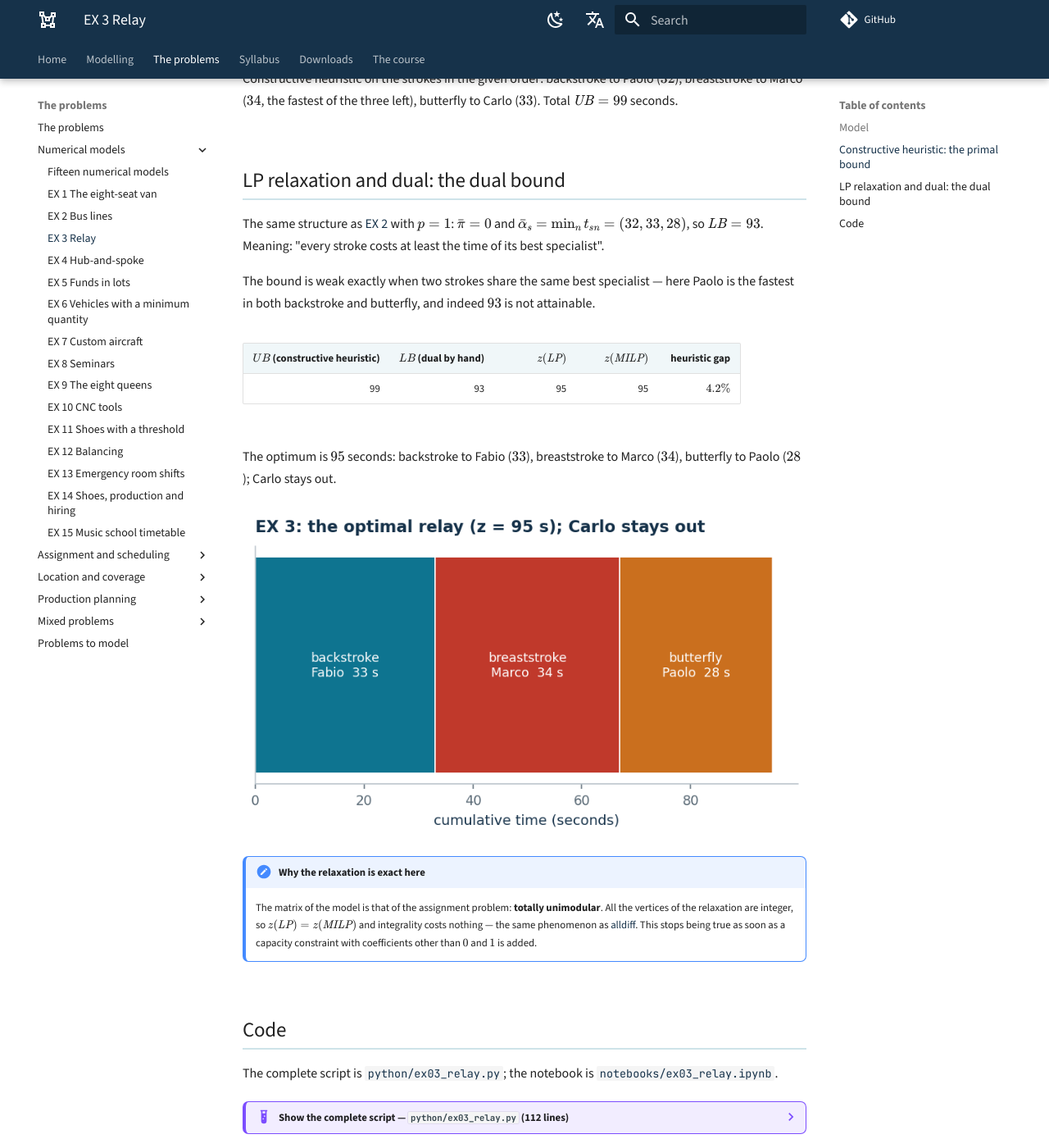
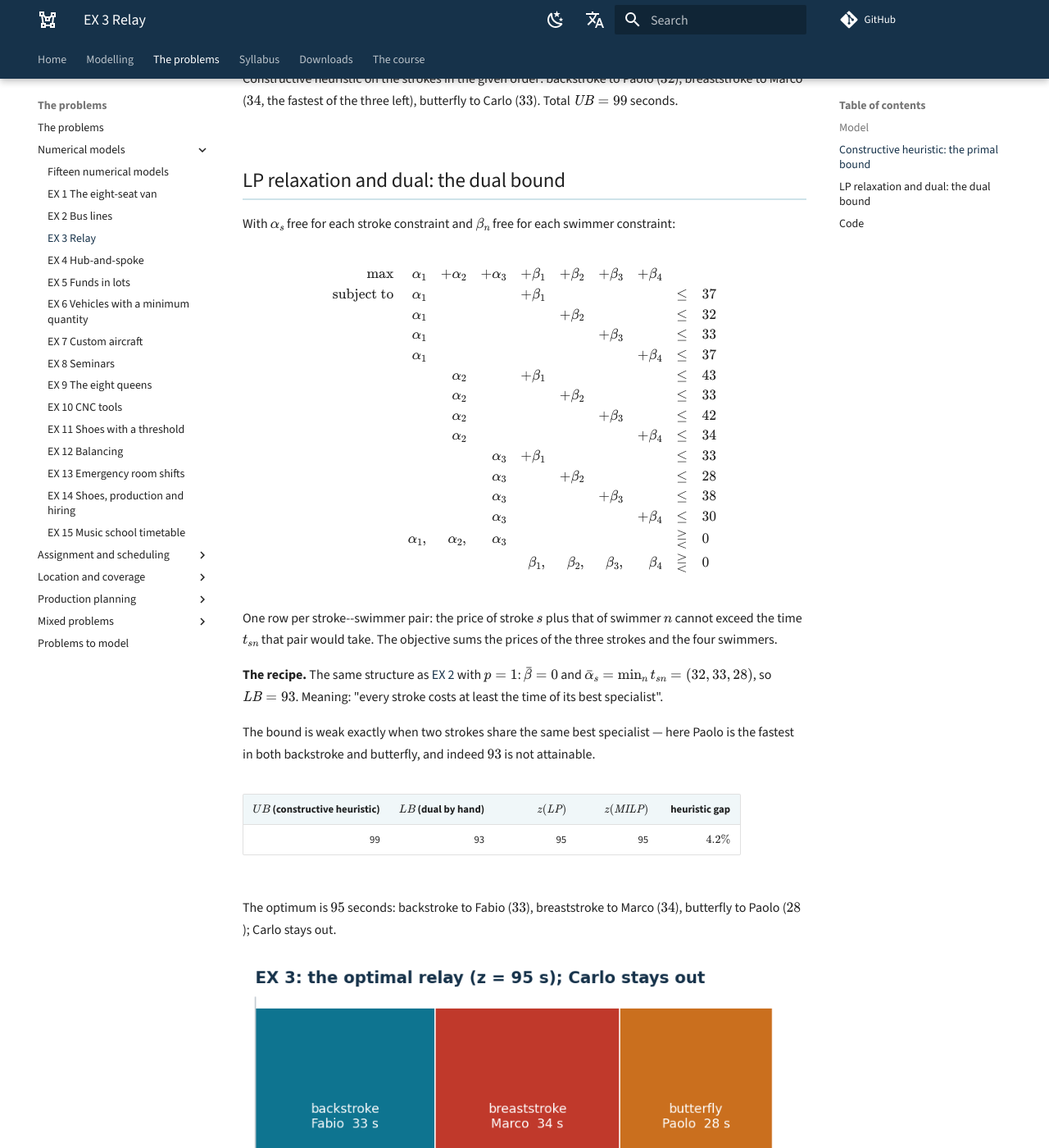
Before and after one commit to fabiofurini/mip-modelling, an MkDocs documentation site: the page built from docs/ex-03.md, in a window 1280 px wide and 1400 px high, scrolled down 1291 px. Shown: the whole window at 82% size. Built offline with MkDocs 1.6.1 and Material for MkDocs 9.7.7, drawn with Linux system fonts in a browser that asks for light colours; comment, search, counter and statistics services are not loaded.

Commit message:
The relay shows its dual model too
The page talked about the dual recipe and the bound it gives, but the model was
not there: the generator produced it and nobody embedded it. It was the only one
of the fifteen in that state, and the model check now notices by itself, because
it compares the generated files with the ones the pages actually show.

Co-Authored-By: Claude Opus 5 <noreply@anthropic.com>

```diff
--- a/docs/ex-03.md
+++ b/docs/ex-03.md
@@ -61,9 +61,45 @@ breaststroke to Marco ($34$, the fastest of the three left), butterfly to Carlo
 
 ## LP relaxation and dual: the dual bound
 
-The same structure as [EX 2](ex-02.md) with $p = 1$: $\bar\pi = 0$ and
-$\bar\alpha_s = \min_n t_{sn} = (32, 33, 28)$, so $\mathit{LB} = 93$. Meaning:
-"every stroke costs at least the time of its best specialist".
+With $\alpha_s$ free for each stroke constraint and $\beta_n$ free for each
+swimmer constraint:
+
+<!-- modello-esteso: ex03_duale -->
+
+<div class="modello-esteso largo" markdown>
+
+$$
+\begin{array}{rrrrrrrr c l}
+\max & \alpha_1 & +\alpha_2 & +\alpha_3 & +\beta_1 & +\beta_2 & +\beta_3 & +\beta_4 &  & \\
+\text{subject to} & \alpha_1 &  &  & +\beta_1 &  &  &  & \le & 37\\
+ & \alpha_1 &  &  &  & +\beta_2 &  &  & \le & 32\\
+ & \alpha_1 &  &  &  &  & +\beta_3 &  & \le & 33\\
+ & \alpha_1 &  &  &  &  &  & +\beta_4 & \le & 37\\
+ &  & \alpha_2 &  & +\beta_1 &  &  &  & \le & 43\\
+ &  & \alpha_2 &  &  & +\beta_2 &  &  & \le & 33\\
+ &  & \alpha_2 &  &  &  & +\beta_3 &  & \le & 42\\
+ &  & \alpha_2 &  &  &  &  & +\beta_4 & \le & 34\\
+ &  &  & \alpha_3 & +\beta_1 &  &  &  & \le & 33\\
+ &  &  & \alpha_3 &  & +\beta_2 &  &  & \le & 28\\
+ &  &  & \alpha_3 &  &  & +\beta_3 &  & \le & 38\\
+ &  &  & \alpha_3 &  &  &  & +\beta_4 & \le & 30\\
+ & \alpha_1, & \alpha_2, & \alpha_3 &  &  &  &  & \gtreqless & 0\\
+ &  &  &  & \beta_1, & \beta_2, & \beta_3, & \beta_4 & \gtreqless & 0
+\end{array}
+$$
+
+</div>
+
+<!-- modello-esteso: fine -->
+
+One row per stroke--swimmer pair: the price of stroke $s$ plus that of swimmer
+$n$ cannot exceed the time $t_{sn}$ that pair would take. The objective sums the
+prices of the three strokes and the four swimmers.
+
+**The recipe.** The same structure as [EX 2](ex-02.md) with $p = 1$:
+$\bar\beta = 0$ and $\bar\alpha_s = \min_n t_{sn} = (32, 33, 28)$, so
+$\mathit{LB} = 93$. Meaning: "every stroke costs at least the time of its best
+specialist".
 
 The bound is weak exactly when two strokes share the same best specialist —
 here Paolo is the fastest in both backstroke and butterfly, and indeed $93$ is
```
Also changed, not shown: 1 other file.
